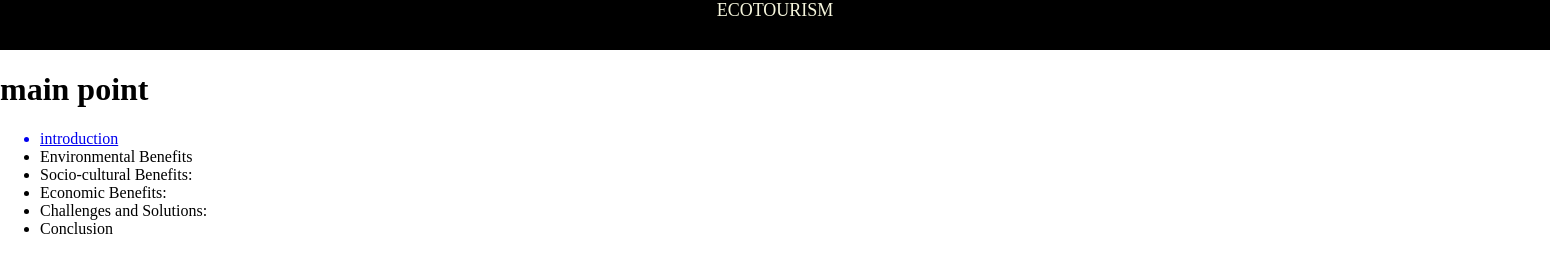
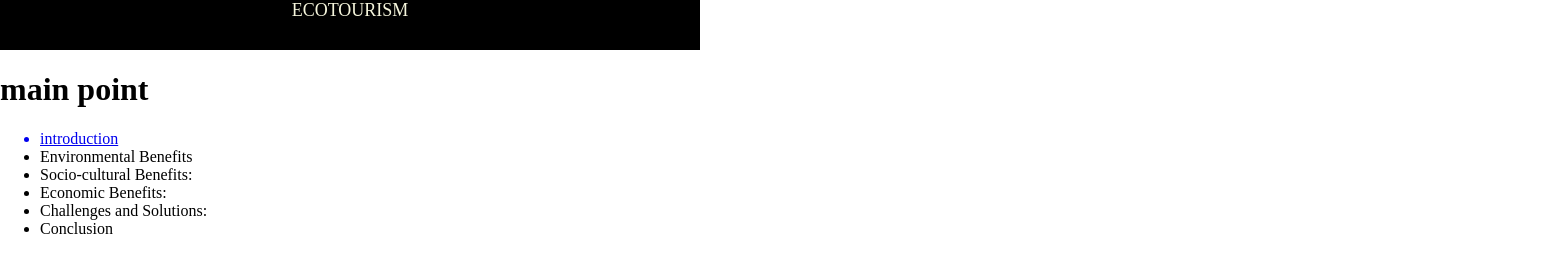
Before and after one commit to HIMANSHUDIKTIYA1/it-project, a plain HTML site: page index.html in a window 1280 px wide. Shown: the whole page, 1550 px wide, since content can reach past the window. Drawn offline with Linux system fonts and the light colour scheme.

Commit message:
Update index.html

```diff
--- a/index.html
+++ b/index.html
@@ -11,7 +11,7 @@
     .nav {
         padding: 0px;
         margin: 0px;
-        width: 1550px;
+        width: 700px;
         height: 50px;
         background-color: black;
         color: beige;
```
